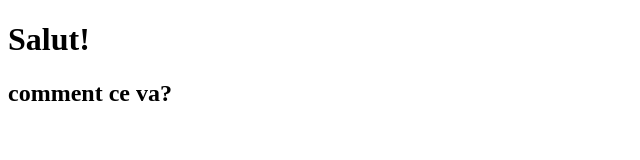
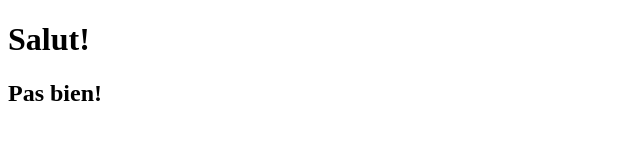
Before and after one commit to gastaldon/hello, a plain HTML site: page Index.html in a window 1280 px wide. Shown: the whole page, without its empty margins (0-640 px from the left). Drawn offline with Linux system fonts and the light colour scheme.

Commit message:
modification du tutre h2

```diff
--- a/Index.html
+++ b/Index.html
@@ -6,7 +6,7 @@
 </head>
 <body>
 		<h1>Salut!</h1>
-		<h2>comment ce va?</h2>
+		<h2>Pas bien!</h2>
 
 </body>
 </html>
```
